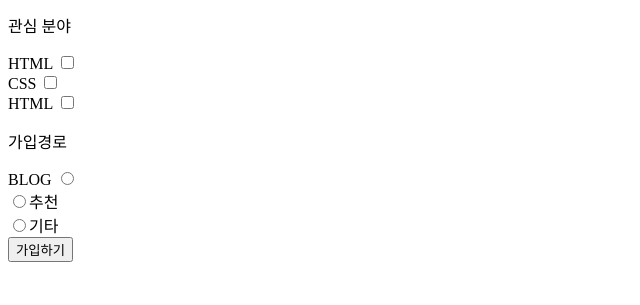
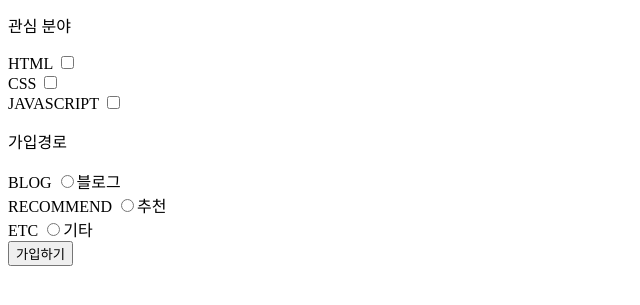
Before and after one commit to khj0105/dsa-html, a plain HTML site: page 10-1. 회원가입 페이지 만들기.html in a window 1280 px wide. Shown: the part 35-340 px from the top of the page, without its empty margins (0-640 px from the left). Drawn offline with Linux system fonts and the light colour scheme.

Commit message:
10-1. HTML_Sign-Up-Page

```diff
--- a/10-1. 회원가입 페이지 만들기.html
+++ b/10-1. 회원가입 페이지 만들기.html
@@ -10,18 +10,18 @@
 
   <p>관심 분야</p>
   <label for="html">HTML</label>
-  <input type="checkbox" name="" id="html" value="html"><br />
+  <input type="checkbox" name="hobby" id="html" value="html"><br />
   <label for="css">CSS</label>
-  <input type="checkbox" name="" id="css" value="css"><br />
-  <label for="html">HTML</label>
-  <input type="checkbox" name="" id="" value="html"><br />
+  <input type="checkbox" name="hobby" id="css" value="css"><br />
+  <label for="javascript">JAVASCRIPT</label>
+  <input type="checkbox" name="hobby" id="javascript" value="javascript"><br />
 
   <p>가입경로</p>
   <label for="blog">BLOG</label>
-  <input type="radio" name="join_path" id="blog" value=""><br />
-  <label for="join_path"></label>
+  <input type="radio" name="join_path" id="blog" value="blog">블로그<br />
+  <label for="recommend">RECOMMEND</label>
   <input type="radio" name="join_path" id="recommend" value="recommend">추천<br />
-  <label for="etc"></label>
+  <label for="etc">ETC</label>
   <input type="radio" name="join_path" id="etc" value="etc">기타<br />
 
   <button type="submit">가입하기</button>
```
